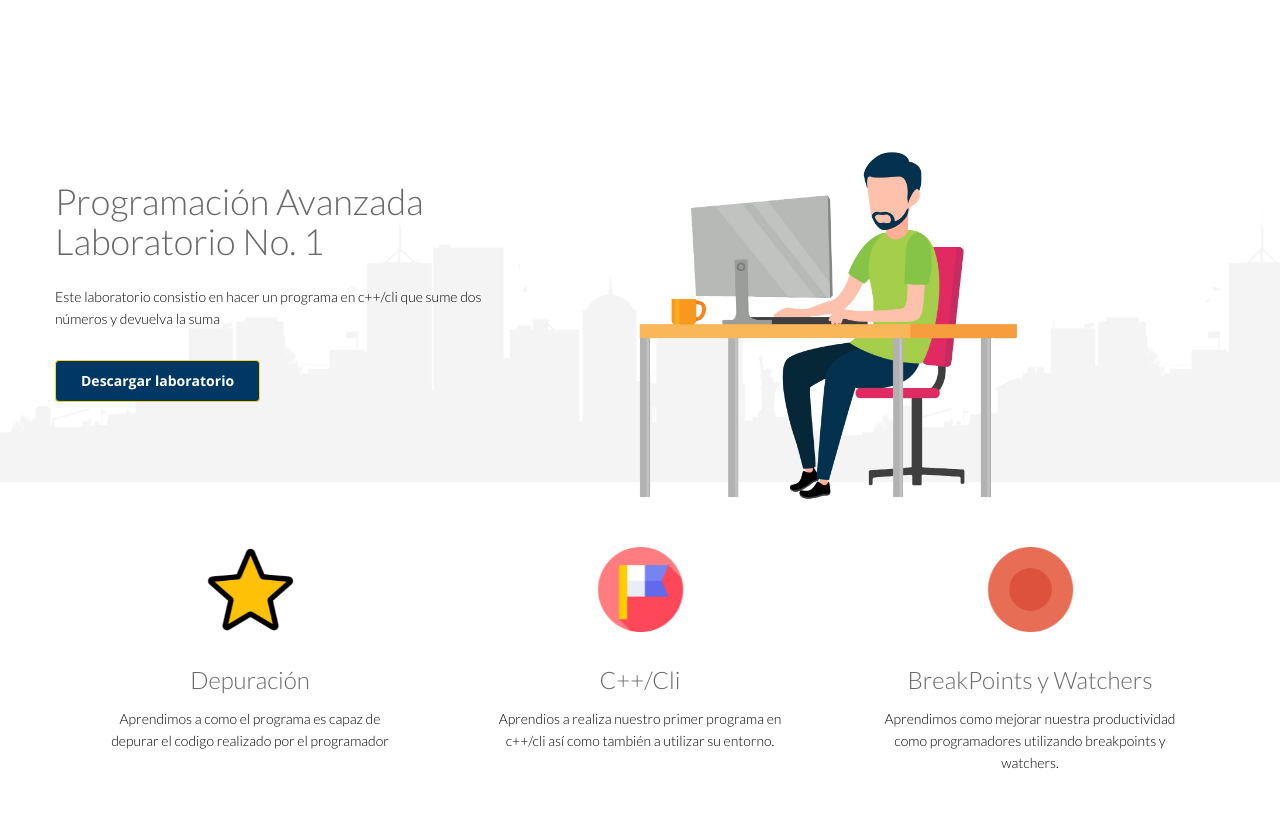
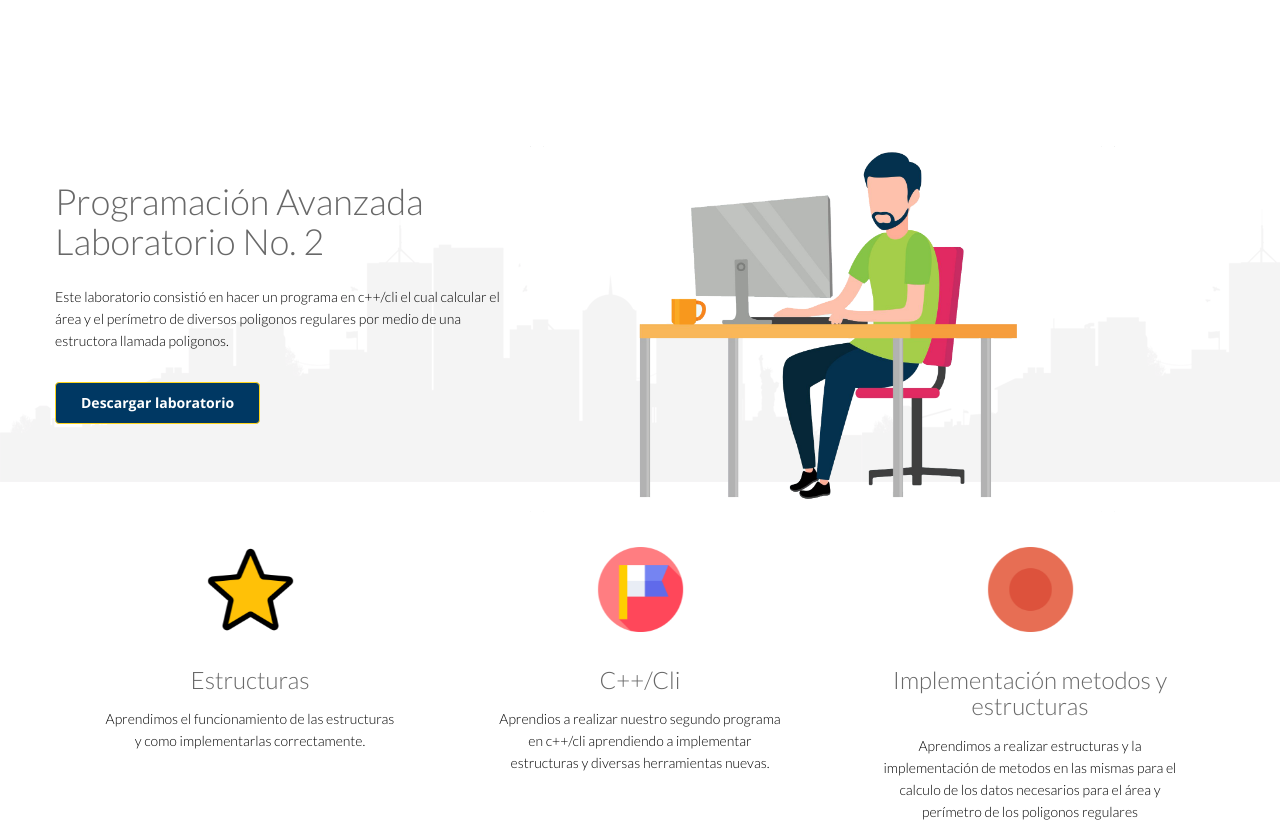
Before and after one commit to JoseMan200124/laboratoriosDoc, a plain HTML site: page index.html in a window 1280 px wide. Shown: the part 120-952 px from the top of the page. Drawn offline with nearby package versions, Linux system fonts and the light colour scheme.

Commit message:
Add files via upload

```diff
--- a/index.html
+++ b/index.html
@@ -57,9 +57,9 @@
             <div class="row">
                 <div class="main-slider">
                     <div class="slide-text">
-                        <h1>Programación Avanzada Laboratorio No. 1</h1>
-                        <p>Este laboratorio consistio en hacer un programa en c++/cli que sume dos números y devuelva la suma</p>
-                        <a href="https://github.com/JoseMan200124/LAB01_JOSE_MAN_1020820" class="btn btn-common">Descargar laboratorio</a>
+                        <h1>Programación Avanzada Laboratorio No. 2</h1>
+                        <p>Este laboratorio consistió en hacer un programa en c++/cli el cual calcular el área y el perímetro de diversos poligonos regulares por medio de una estructora llamada poligonos. </p>
+                        <a href="https://github.com/JoseMan200124/LAB02_JOSE_MAN_1020820" class="btn btn-common">Descargar laboratorio</a>
                     </div>
 
                     <img src="images/home/slider/house.png" class="slider-house" alt="slider image">
@@ -80,8 +80,8 @@
                         <div class="wow scaleIn" data-wow-duration="500ms" data-wow-delay="300ms">
                             <img src="images/home/icono1.png" alt="">
                         </div>
-                        <h2>Depuración</h2>
-                        <p>Aprendimos a como el programa es capaz de depurar el codigo realizado por el programador</p>
+                        <h2>Estructuras</h2>
+                        <p>Aprendimos el funcionamiento de las estructuras y como implementarlas correctamente.</p>
                     </div>
                 </div>
                 <div class="col-sm-4 text-center padding wow fadeIn" data-wow-duration="1000ms" data-wow-delay="600ms">
@@ -90,7 +90,7 @@
                             <img src="images/home/icono2.png" alt="">
                         </div>
                         <h2>C++/Cli</h2>
-                        <p>Aprendios a realiza nuestro primer programa en c++/cli así como también a utilizar su entorno. </p>
+                        <p>Aprendios a realizar nuestro segundo programa en c++/cli aprendiendo a implementar estructuras y diversas herramientas nuevas.</p>
                     </div>
                 </div>
                 <div class="col-sm-4 text-center padding wow fadeIn" data-wow-duration="1000ms" data-wow-delay="900ms">
@@ -98,8 +98,8 @@
                         <div class="wow scaleIn" data-wow-duration="500ms" data-wow-delay="900ms">
                             <img src="images/home/icono3.png" alt="">
                         </div>
-                        <h2>BreakPoints y Watchers</h2>
-                        <p>Aprendimos como mejorar nuestra productividad como programadores utilizando breakpoints y watchers.</p>
+                        <h2>Implementación metodos y estructuras</h2>
+                        <p>Aprendimos a realizar estructuras y la implementación de metodos en las mismas para el calculo de los datos necesarios para el área y perímetro de los poligonos regulares</p>
                     </div>
                 </div>
             </div>
@@ -118,7 +118,7 @@
                         </div>
                         <div class="col-sm-5 text-center wow fadeInRight" data-wow-duration="500ms" data-wow-delay="300ms">
                             <div class="tour-button">
-                                <a href="https://github.com/JoseMan200124/LAB01_JOSE_MAN_1020820" class="btn btn-common">Descargar laboratorio</a>
+                                <a href="https://github.com/JoseMan200124/LAB02_JOSE_MAN_1020820" class="btn btn-common">Descargar laboratorio</a>
                              </div>
                         </div>
                     </div>
```
